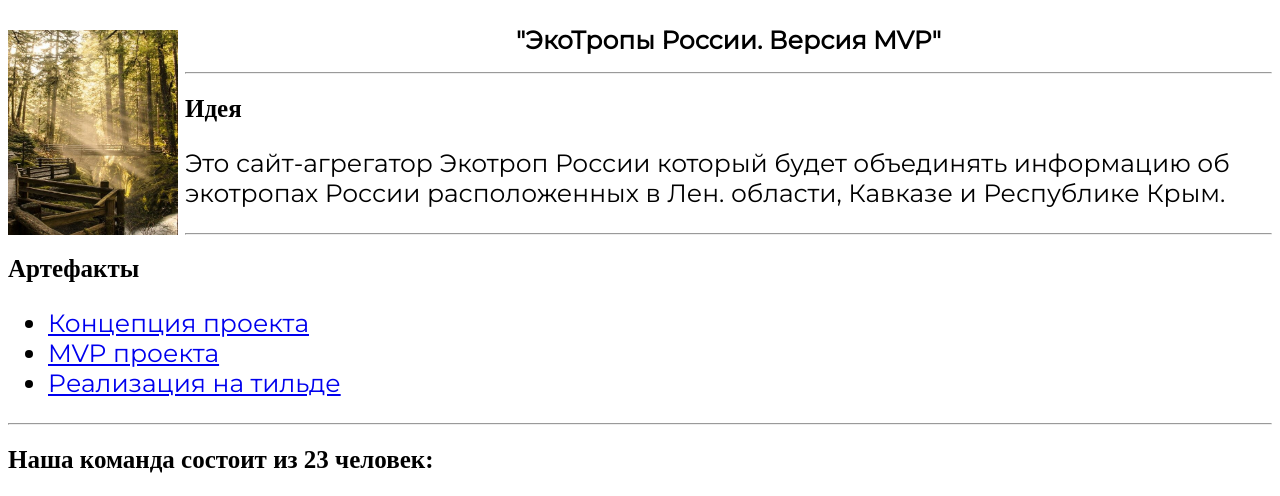
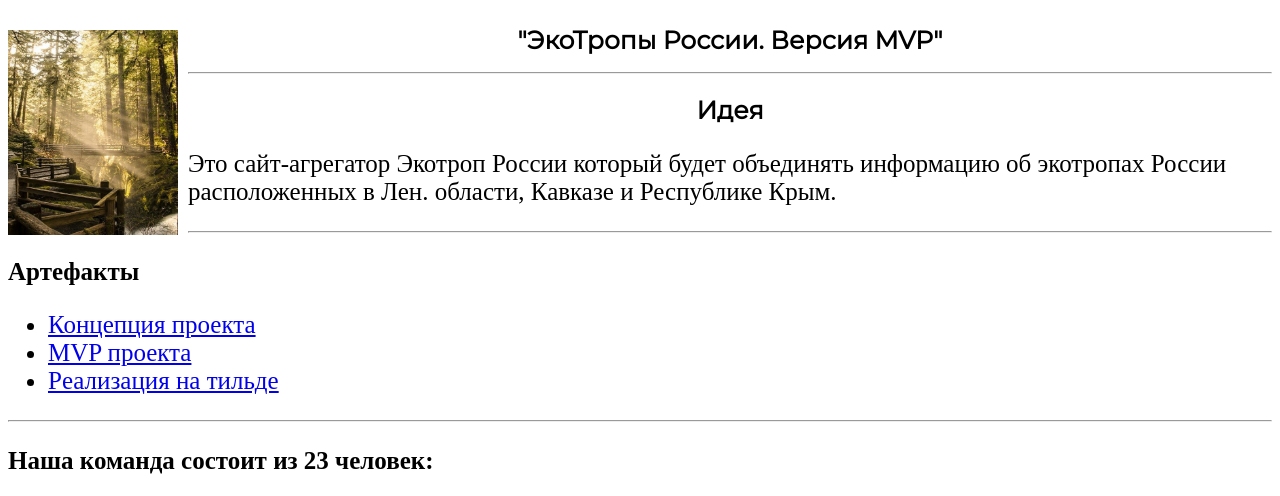
Before and after one commit to dukhovnayaer/Eco-trails, a plain HTML site: page index.html in a window 1280 px wide. Shown: the top 496 px of the page. Drawn offline with Linux system fonts and the light colour scheme.

Commit message:
центрирование

```diff
--- a/index.html
+++ b/index.html
@@ -16,6 +16,9 @@
             text-align: center;
             font-family: 'Montserrat', serif;
         }
+        h2 {
+            text-align: center;
+            font-family: 'Montserrat', serif;
 
         ul {
             font-family: 'Montserrat', serif;
@@ -30,7 +33,7 @@
     <style>
      .leftimg {
       float:left; /* Выравнивание по левому краю */
-      margin: 5px 7px 7px 0; /* Отступы вокруг картинки */
+      margin: 5px 10px 0px 0; /* Отступы вокруг картинки */
      }
      .rightimg  {
       float: right; /* Выравнивание по правому краю  */
@@ -54,7 +57,7 @@
     </section>
     <hr>
     <section>
-        <h2>Артефакты</h2>
+        <h3>Артефакты</h3>
         <ul>
             <li> <a
                     href="https://docs.google.com/document/d/1yvDaDvGpwfumsoL6aCUm9fqfITKG6nmL/edit?rtpof=true"target="_blank">Концепция проекта</a>
@@ -67,7 +70,7 @@
     </section>
     <hr>
     <section>
-        <h2>Наша команда состоит из 23 человек:</h2>
+        <h3>Наша команда состоит из 23 человек:</h3>
         <ul>
             <li> Менеджеры: 2 чел </li>
             <li> Аналитики: 3 чел</li>
```
